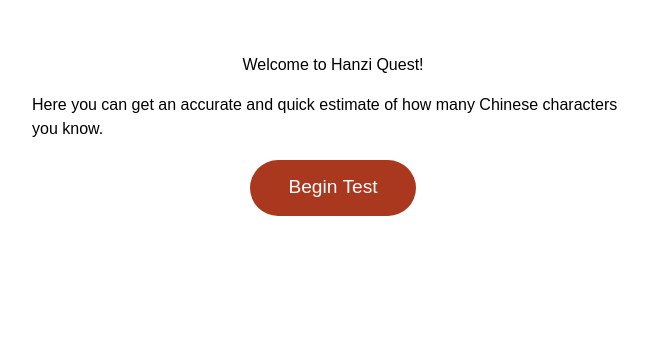
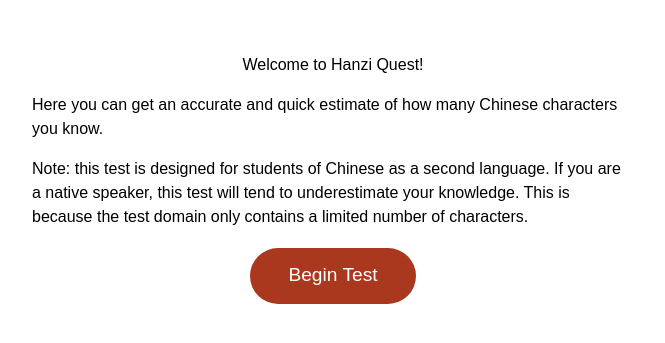
Before and after one commit to AngusMacrae/hanzi-quest, a plain HTML site: page index.html in a window 1280 px wide. Shown: the part 147-490 px from the top of the page, without its empty margins (307-972 px from the left). Drawn offline with Linux system fonts and the light colour scheme.

Commit message:
Add note regarding native vs second language

```diff
--- a/index.html
+++ b/index.html
@@ -21,6 +21,7 @@
         <div class="content-container flow">
           <p>Welcome to Hanzi Quest!</p>
           <p>Here you can get an accurate and quick estimate of how many Chinese characters you know.</p>
+          <p>Note: this test is designed for students of Chinese as a second language. If you are a native speaker, this test will tend to underestimate your knowledge. This is because the test domain only contains a limited number of characters.</p>
           <button id="begin-test-button" class="btn-primary">Begin Test</button>
         </div>
       </div>
@@ -50,7 +51,6 @@
     </main>
 
     <script src="js/charList.js"></script>
-    <!-- <script src="js/elo.js"></script> -->
     <script src="js/script.js"></script>
   </body>
 </html>
```
